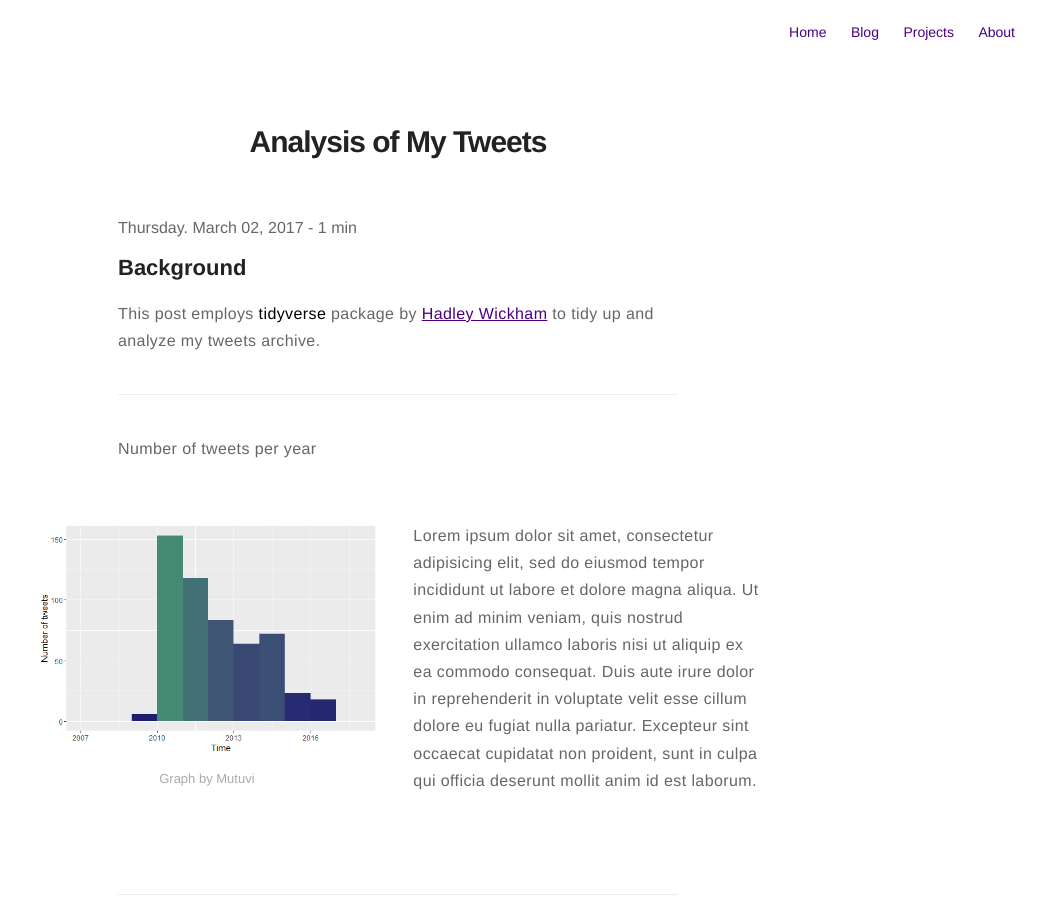
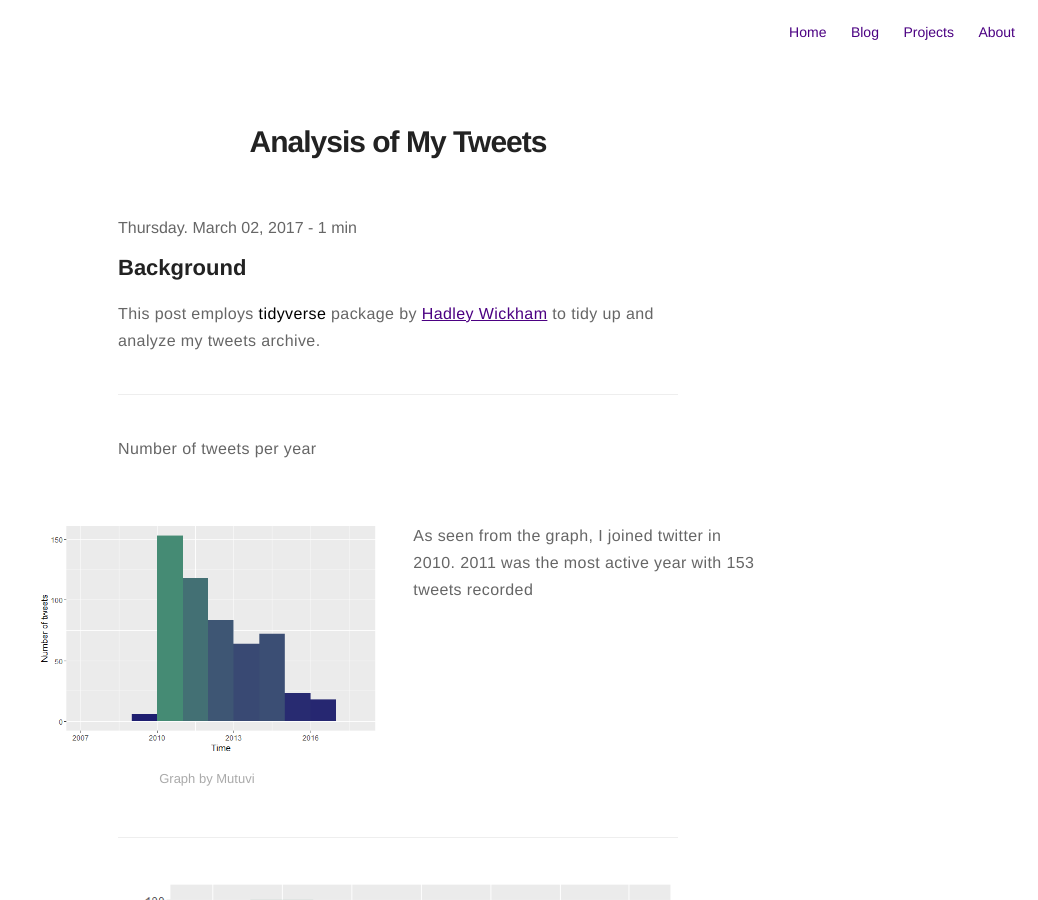
Before and after one commit to smutuvi/old_smutuvi.github.io, a Jekyll site: the page built from _posts/2017-03-02-mytweets.markdown, in a window 1280 px wide and 900 px high. Shown: the whole window, without its empty margins (242-1280 px from the left). Built offline with Jekyll 4.4.1, drawn with Linux system fonts in a browser that asks for light colours; our own code applies the rules of GitHub Pages for plain Markdown files.

Commit message:
more update on my blog

```diff
--- a/_posts/2017-03-02-mytweets.markdown
+++ b/_posts/2017-03-02-mytweets.markdown
@@ -22,7 +22,7 @@ Number of tweets per year
     </div>
 
     <div class="toright">
-        <p>Lorem ipsum dolor sit amet, consectetur adipisicing elit, sed do eiusmod tempor incididunt ut labore et dolore magna aliqua. Ut enim ad minim veniam, quis nostrud exercitation ullamco laboris nisi ut aliquip ex ea commodo consequat. Duis aute irure dolor in reprehenderit in voluptate velit esse cillum dolore eu fugiat nulla pariatur. Excepteur sint occaecat cupidatat non proident, sunt in culpa qui officia deserunt mollit anim id est laborum.</p>
+        <p>As seen from the graph, I joined twitter in 2010. 2011 was the most active year with 153 tweets recorded</p>
     </div>
 </div>
 
```
